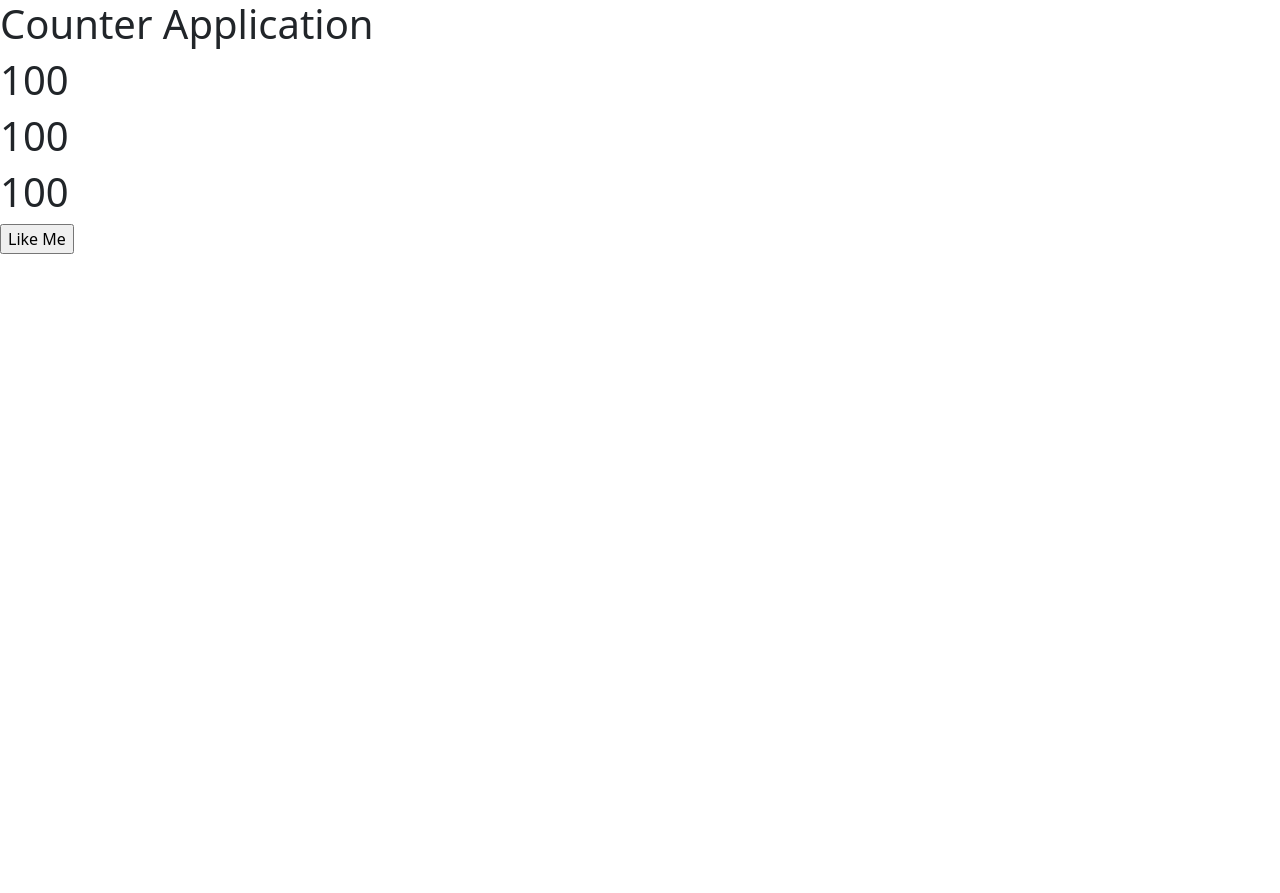
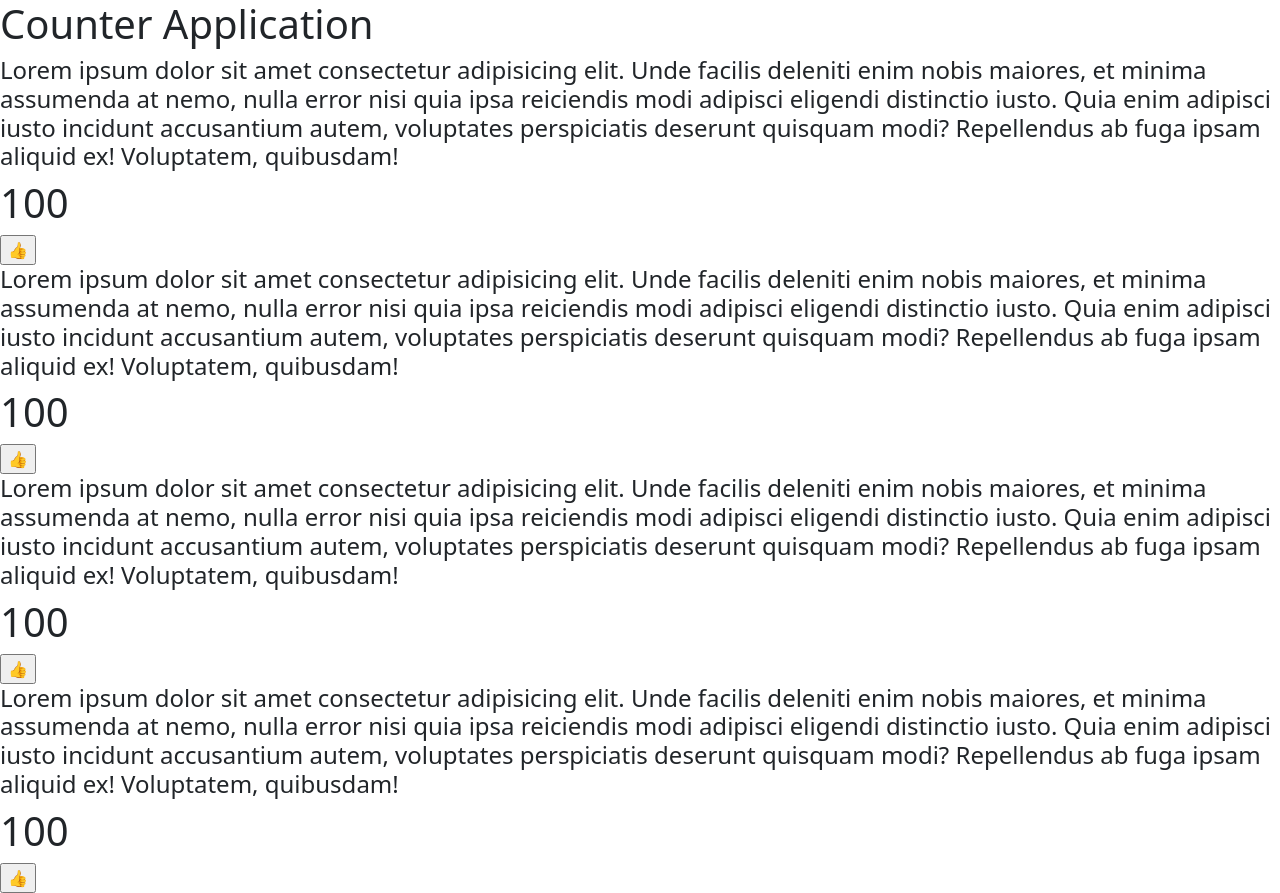
Before and after one commit to Ajay-Sonavane/Third-react-app, a React (Create React App) app: page / in a window 1280 px wide. Before the commit the page ends 800 px from the top, so only its background shows below. Built offline with nearby package versions, Linux system fonts and the light colour scheme.

Commit message:
simple counter app

```diff
--- a/src/App.js
+++ b/src/App.js
@@ -4,6 +4,9 @@ function App() {
   return (
     <>
       <h1>Counter Application</h1>
+      <CounterApp />
+      <CounterApp />
+      <CounterApp />
       <CounterApp />
     </>
   );
@@ -25,10 +28,17 @@ function CounterApp() {
   };
   return (
     <>
+      <h4>
+        Lorem ipsum dolor sit amet consectetur adipisicing elit. Unde facilis
+        deleniti enim nobis maiores, et minima assumenda at nemo, nulla error
+        nisi quia ipsa reiciendis modi adipisci eligendi distinctio iusto. Quia
+        enim adipisci iusto incidunt accusantium autem, voluptates perspiciatis
+        deserunt quisquam modi? Repellendus ab fuga ipsam aliquid ex!
+        Voluptatem, quibusdam!
+      </h4>
       <h1>{counter}</h1>
-      <h1>{counter}</h1>
-      <h1>{counter}</h1>
-      <input type="button" value="Like Me" onClick={likemAction} />
+
+      <input type="button" value="&#128077;" onClick={likemAction} />
     </>
   );
 }
```
